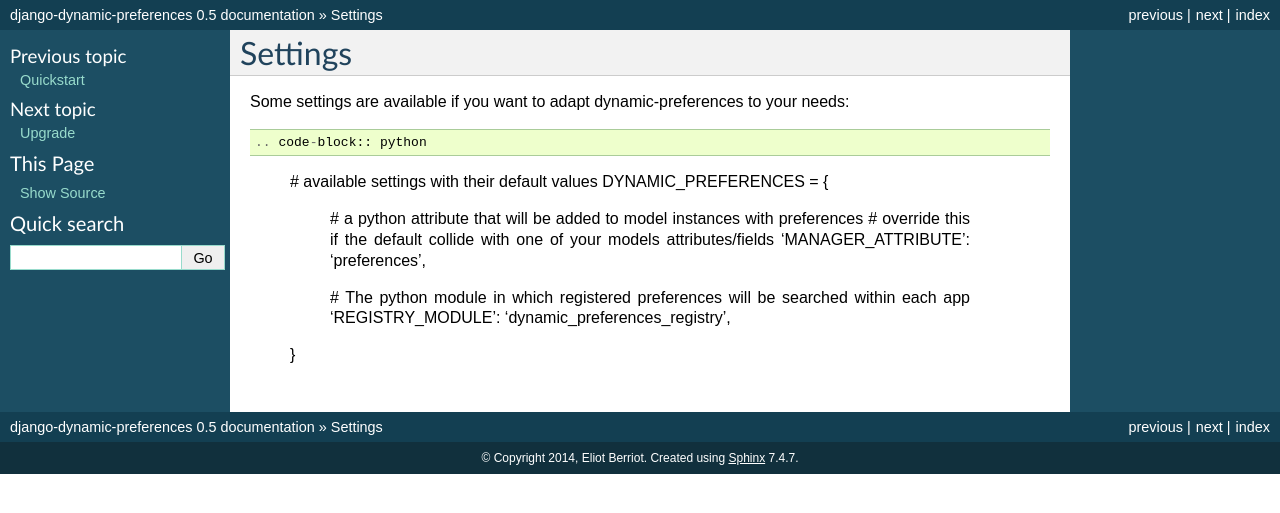
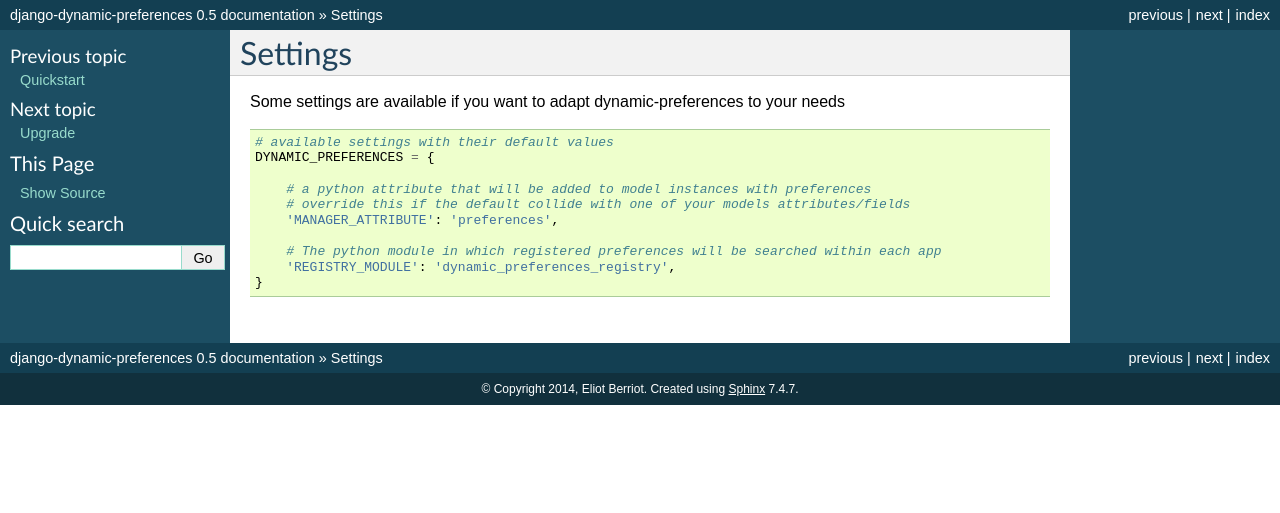
Before and after one commit to agateblue/django-dynamic-preferences, a Sphinx documentation site: the page built from docs/settings.rst, in a window 1280 px wide. Shown: the top 513 px of the page. Built offline with Sphinx 7.4.7, drawn with Linux system fonts in a browser that asks for light colours.

Commit message:
Update settings.rst
Fixed formatting

```diff
--- a/docs/settings.rst
+++ b/docs/settings.rst
@@ -1,17 +1,18 @@
 Settings
 ========
 
-Some settings are available if you want to adapt dynamic-preferences to your needs::
+Some settings are available if you want to adapt dynamic-preferences to your needs
 
-.. code-block:: python
+.. code:: python
 
-    # available settings with their default values
-    DYNAMIC_PREFERENCES = {
 
-        # a python attribute that will be added to model instances with preferences
-        # override this if the default collide with one of your models attributes/fields
-        'MANAGER_ATTRIBUTE': 'preferences',
+        # available settings with their default values
+        DYNAMIC_PREFERENCES = {
 
-        # The python module in which registered preferences will be searched within each app
-        'REGISTRY_MODULE': 'dynamic_preferences_registry',
-    }
+            # a python attribute that will be added to model instances with preferences
+            # override this if the default collide with one of your models attributes/fields
+            'MANAGER_ATTRIBUTE': 'preferences',
+
+            # The python module in which registered preferences will be searched within each app
+            'REGISTRY_MODULE': 'dynamic_preferences_registry',
+        }
```
